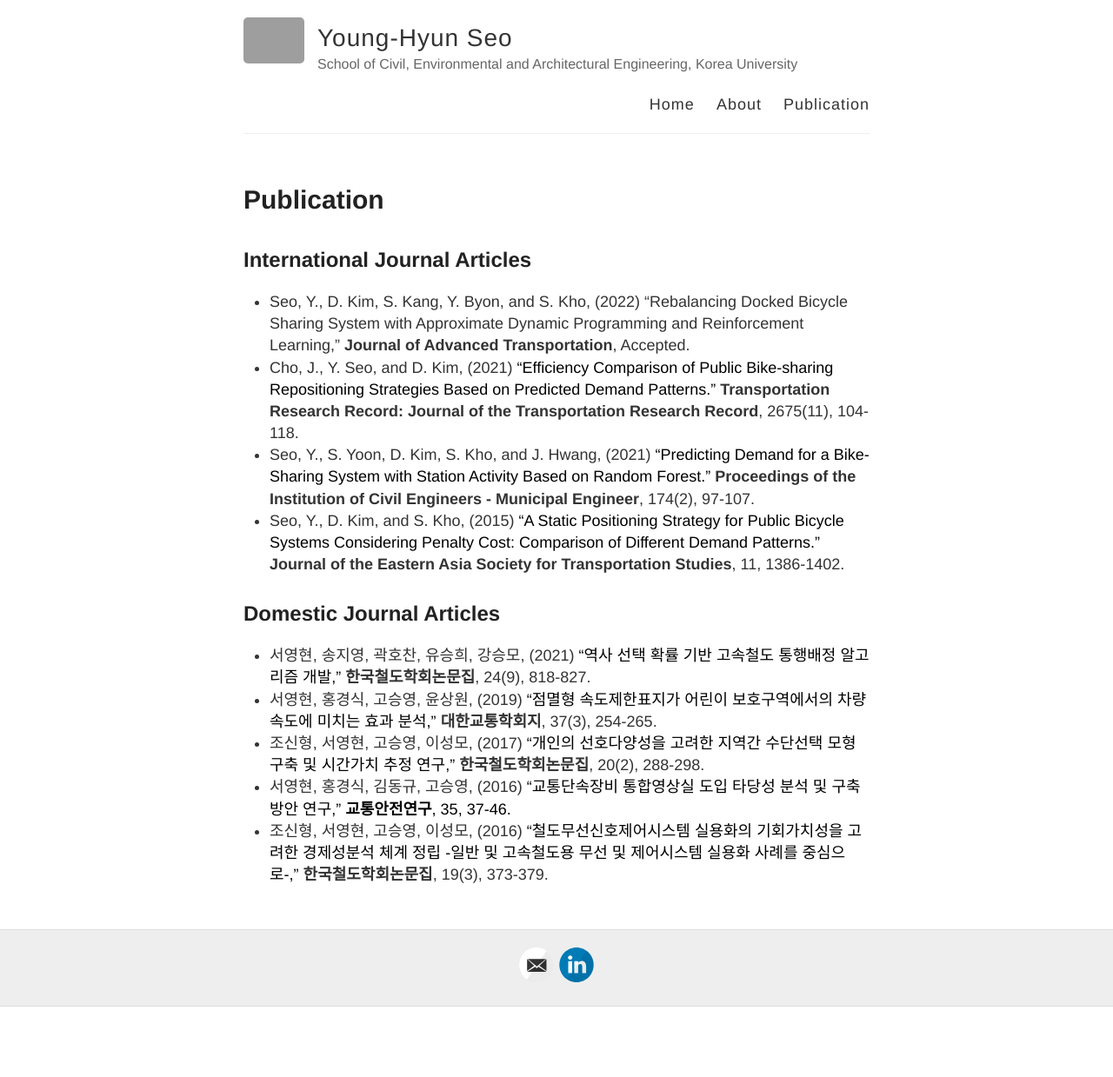
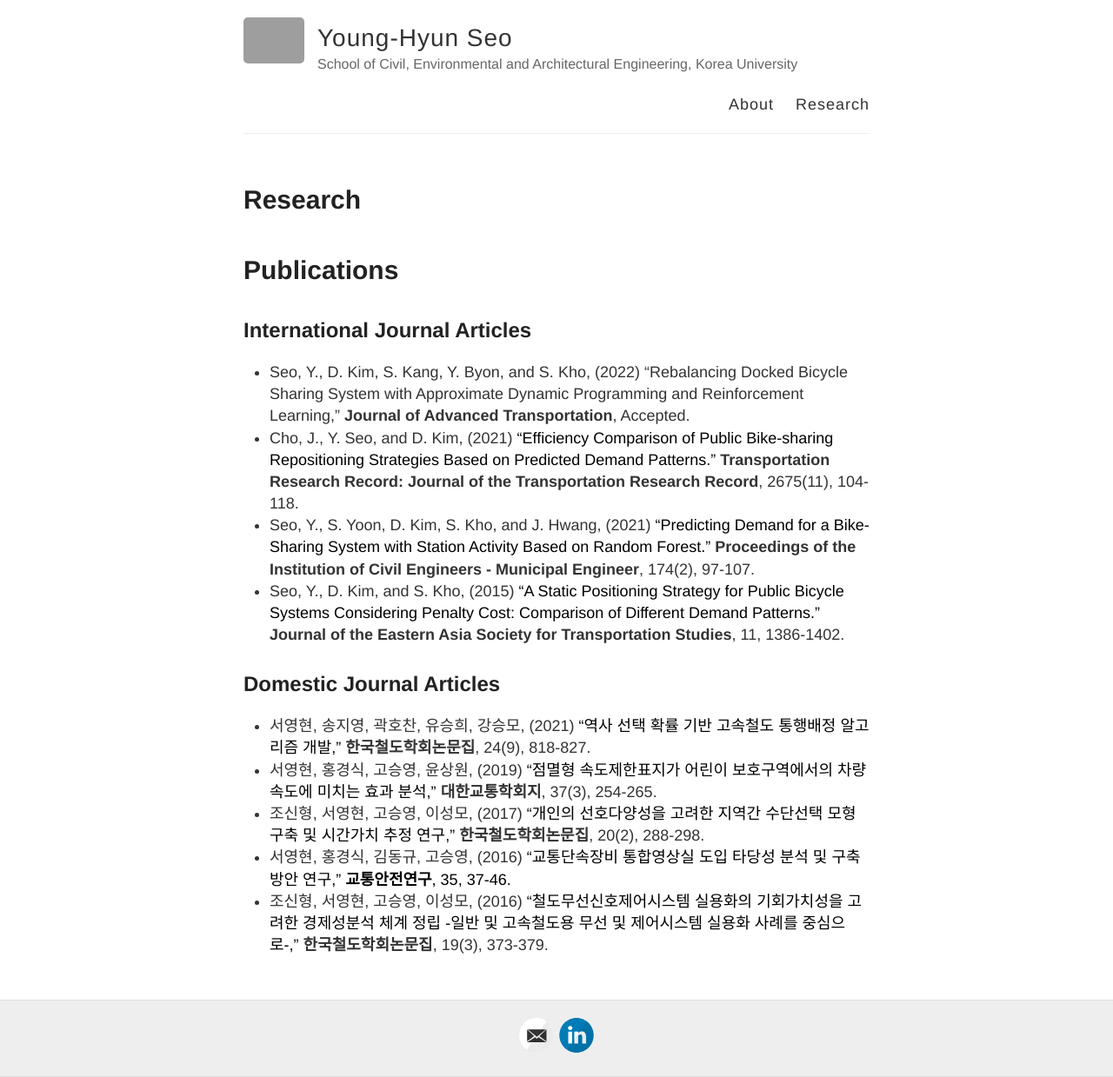
Before and after one commit to younghyunseo/homepage, a Jekyll site: the page built from research.md, in a window 1280 px wide. Shown: the whole page at 87% size. Built offline with Jekyll 4.4.1, drawn with Linux system fonts in a browser that asks for light colours; before the commit the page ends 1158 px from its top, so only the background shows below that; grey boxes are pictures that could not be loaded.

Commit message:
edit pages

```diff
--- a/_layouts/default.html
+++ b/_layouts/default.html
@@ -27,9 +27,8 @@
           </div>
 
           <nav>
-            <a href="{{ site.baseurl }}/">Home</a>
-            <a href="{{ site.baseurl }}/about">About</a>
-            <a href="{{ site.baseurl }}/publication">Publication</a>
+            <a href="{{ site.baseurl }}/">About</a>
+            <a href="{{ site.baseurl }}/research">Research</a>
           </nav>
         </header>
       </div>
--- a/publication.md
+++ b/research.md
@@ -1,9 +1,10 @@
 ---
 layout: page
-title: Publication
-permalink: /publication/
+title: Research
+permalink: /research/
 ---
 
+# Publications
 ## International Journal Articles
 * Seo, Y., D. Kim, S. Kang, Y. Byon, and S. Kho, (2022) “Rebalancing Docked Bicycle Sharing System with Approximate Dynamic Programming and Reinforcement Learning,” **Journal of Advanced Transportation**, Accepted.
 * Cho, J., Y. Seo, and D. Kim, (2021) <a href="https://doi.org/10.1177/03611981211016859" style="color: black;">“Efficiency Comparison of Public Bike-sharing Repositioning Strategies Based on Predicted Demand Patterns.”</a> **Transportation Research Record: Journal of the Transportation Research Record**, 2675(11), 104-118.
```
